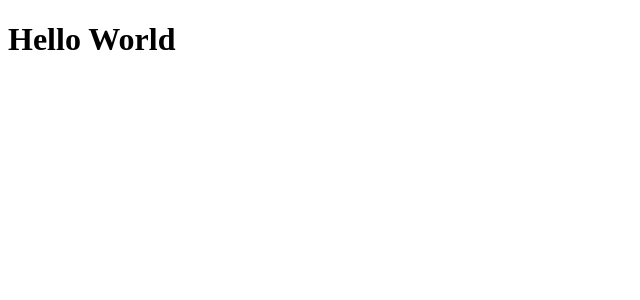
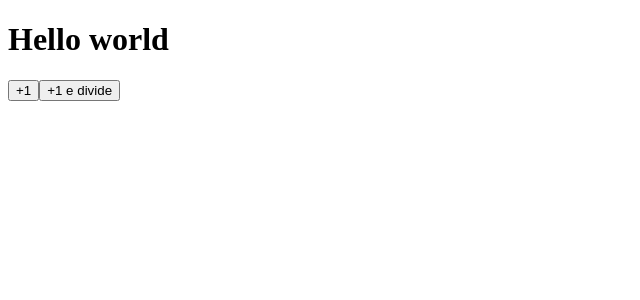
Before and after one commit to GabrielHPaschoalin/quick-note, a React (Create React App) app: page / in a window 1280 px wide. Shown: the top 300 px of the page, without its empty margins (0-640 px from the left). Built offline with nearby package versions, Linux system fonts and the light colour scheme; the HTML template or start-up script is replaced by a standard one.

Commit message:
Aula 3 - 5

```diff
--- a/src/App.js
+++ b/src/App.js
@@ -1,12 +1,33 @@
 import React from 'react';
 
 function App() {
-  return (
+
+  let numero = 0;
+
+
+  function clicou(dividir) { //Função para exibir alerta
+    numero++;
+
+    let dividido = 0;
+
+    if(dividir === true){
+      dividido = numero/2;
+    }
+
+    alert(numero);
+    alert(dividido);
+  }
+
+return (
     <div>
-      <h1>Hello World</h1>
+      <h1>Hello world</h1>
+      <button onClick={() => {clicou(false)}}>+1</button>
+      <button onClick={() => {clicou(true)}}>+1 e divide</button>
 
     </div>
   );
 }
 
+
+
 export default App;
```
Also changed, not shown: src/HelloWorld.js (added, +14 -0 lines), src/Subtitle.js (added, +7 -0 lines), 1 other file (tests, documents, lock files or other folders).
